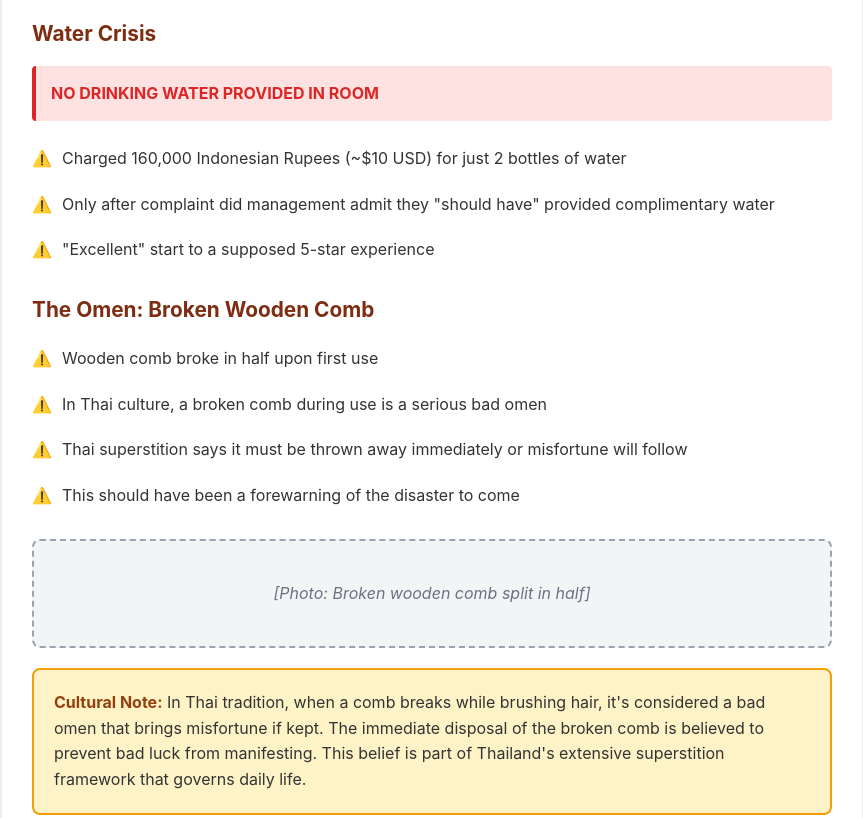
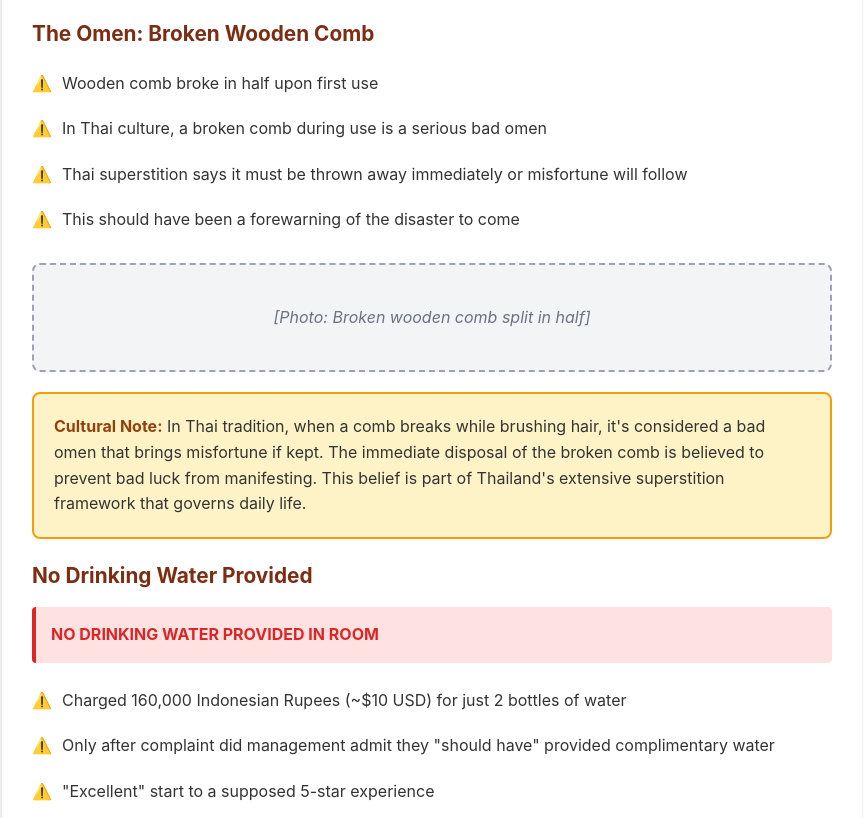
Before and after one commit to SnakeO/semaya, a plain HTML site: page index.html in a window 1280 px wide. Shown: the part 1122-1940 px from the top of the page, without its empty margins (208-1071 px from the left). Drawn offline with Linux system fonts and the light colour scheme.

Commit message:
Reorder welcome section - omen first, rename water section
- Moved broken comb omen above water issue for better narrative flow
- Renamed 'Water Crisis' to 'No Drinking Water Provided'
- Maintains chronological order of bad omens preceding disasters

```diff
--- a/index.html
+++ b/index.html
@@ -259,17 +259,6 @@
         <div class="section">
             <h2>👋 Welcome Experience - Multiple Failures</h2>
 
-            <h3>Water Crisis</h3>
-            <div class="critical">
-                <strong>NO DRINKING WATER PROVIDED IN ROOM</strong>
-            </div>
-
-            <ul class="issue-list">
-                <li>Charged 160,000 Indonesian Rupees (~$10 USD) for just 2 bottles of water</li>
-                <li>Only after complaint did management admit they "should have" provided complimentary water</li>
-                <li>"Excellent" start to a supposed 5-star experience</li>
-            </ul>
-
             <h3>The Omen: Broken Wooden Comb</h3>
             <ul class="issue-list">
                 <li>Wooden comb broke in half upon first use</li>
@@ -285,6 +274,17 @@
             <div class="info-box" style="background: #fef3c7; border-color: #f59e0b;">
                 <strong style="color: #92400e;">Cultural Note:</strong> In Thai tradition, when a comb breaks while brushing hair, it's considered a bad omen that brings misfortune if kept. The immediate disposal of the broken comb is believed to prevent bad luck from manifesting. This belief is part of Thailand's extensive superstition framework that governs daily life.
             </div>
+
+            <h3>No Drinking Water Provided</h3>
+            <div class="critical">
+                <strong>NO DRINKING WATER PROVIDED IN ROOM</strong>
+            </div>
+
+            <ul class="issue-list">
+                <li>Charged 160,000 Indonesian Rupees (~$10 USD) for just 2 bottles of water</li>
+                <li>Only after complaint did management admit they "should have" provided complimentary water</li>
+                <li>"Excellent" start to a supposed 5-star experience</li>
+            </ul>
         </div>
 
         <div class="section">
```
